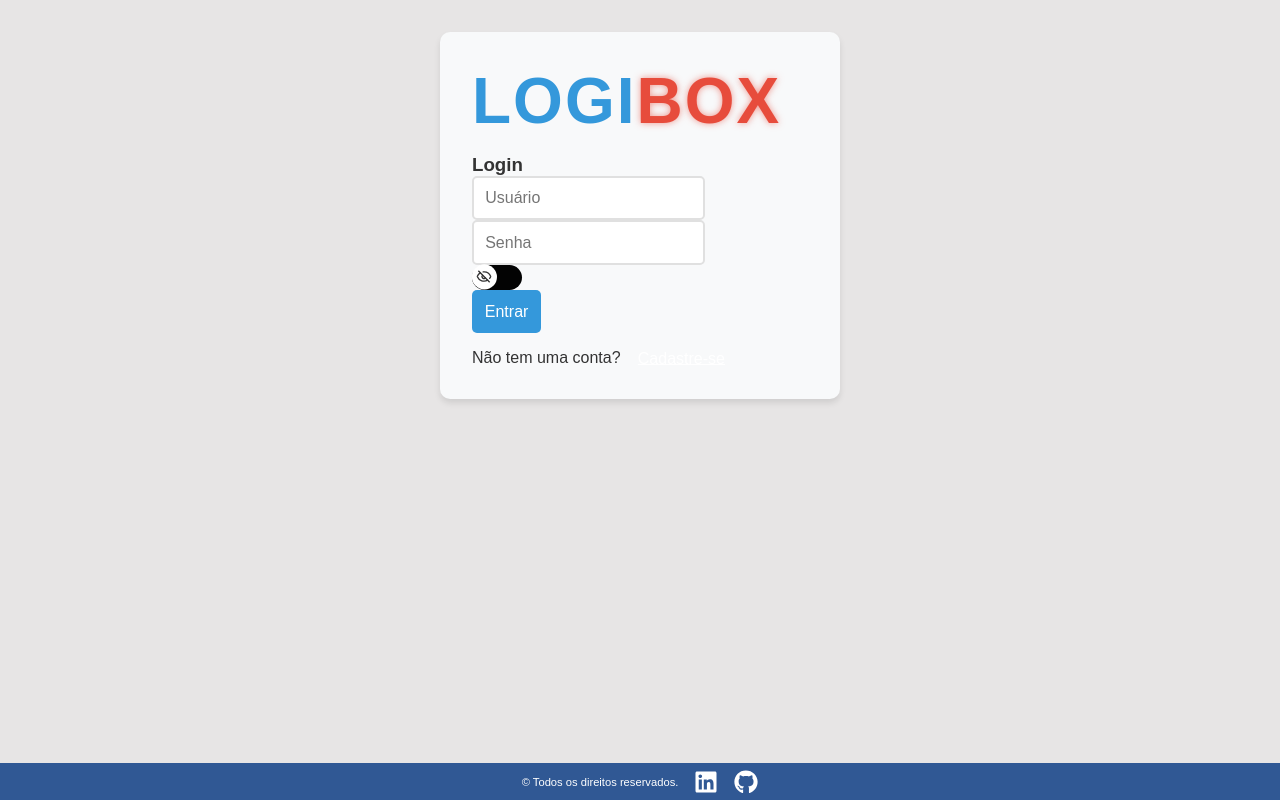
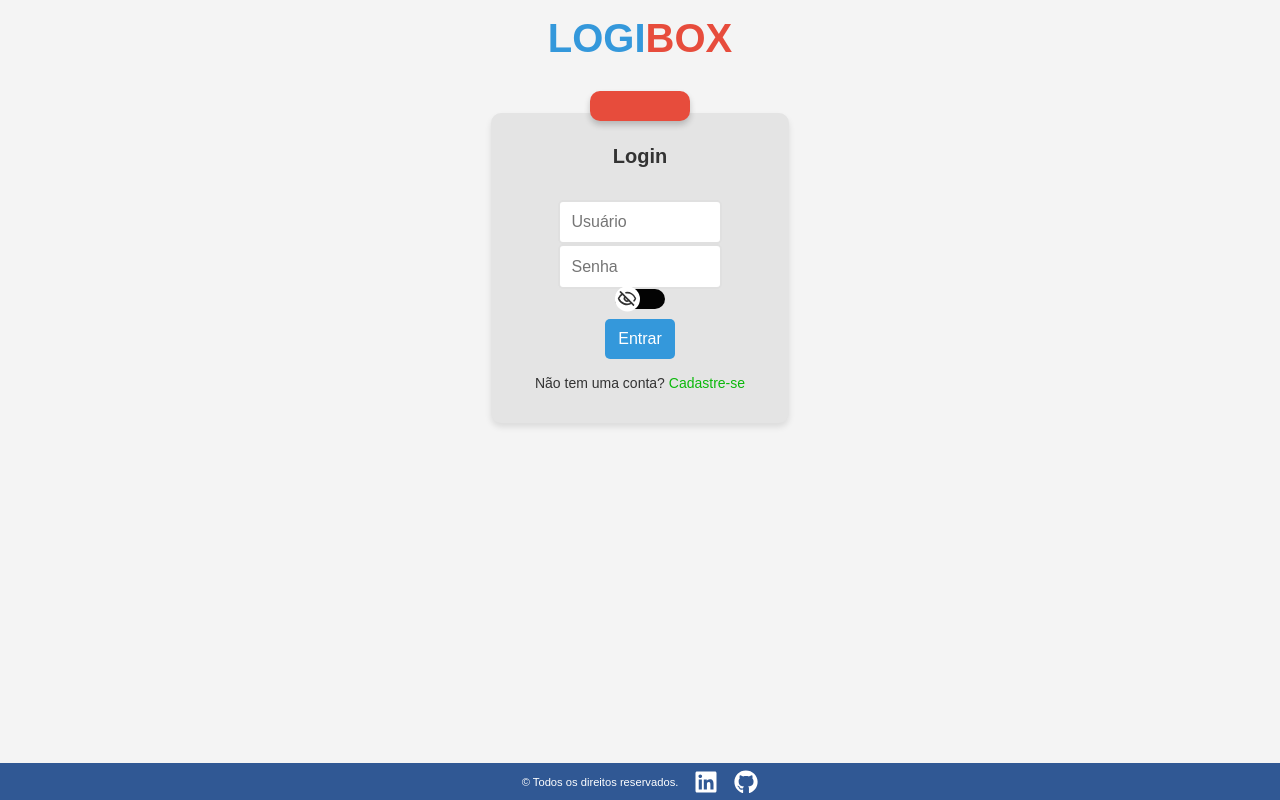
Before and after one commit to Klaudio0707/Tabela-Produtos-USD-F, a React (Create React App) app: page /login in a window 1280 px wide. Built offline with nearby package versions, Linux system fonts and the light colour scheme; no server answers.

Commit message:
animação do title - login

```diff
--- a/src/Pages/login.js
+++ b/src/Pages/login.js
@@ -44,9 +44,10 @@ const Login = () => {
       <h1 className="container-title">
         <span className="logi-title">Logi</span>
         <span className="box-title">Box</span>
+        <div className="box-container"></div>
       </h1>
+      <form className="form-login" onSubmit={handleSubmit}>
       <h3 className="title-login">Login</h3>
-      <form className="form-login" onSubmit={handleSubmit}>
         <div className="container-div-input">
         <input
           type="text"
@@ -76,12 +77,12 @@ const Login = () => {
           </div>
 
 
-        <button className="btn-Submit" type="submit">
+        <button className="btn-submit" type="submit">
           Entrar
         </button>
             </div>
 
-        <p className="text-Info-Login">
+        <p className="text-info-login">
           Não tem uma conta?{" "}
           <a className="btn-Register" href="/register">
             Cadastre-se
--- a/src/Styles/login.css
+++ b/src/Styles/login.css
@@ -1,54 +1,69 @@
-/* reset básico */
+/* Reset básico */
 * {
   margin: 0;
   padding: 0;
   box-sizing: border-box;
 }
 
-/* estilo do container principal */
+/* Estilo do container principal */
 .container-login {
-    max-width: 400px;
-    margin-top: 100px;
-    margin: 2rem auto;
-    padding: 2rem;
-    background-color: #f8f9fa;
-    border-radius: 10px;
-    box-shadow: 0 4px 6px rgba(0, 0, 0, 0.1);
-}
-
-.title-container {
-    text-align: center;
-    margin-top: 50px;
+  display: flex;
+  flex-direction: column;
+  align-items: center;
+  justify-content: flex-start;
+  min-height: 100vh;
+  background-color: #f4f4f4;
+  padding: 1rem;
 }
 
 /* Título geral */
 .container-title {
-    font-size: 4rem;
+  position: relative;
+  font-size: 2.5rem;
   font-weight: bold;
+  margin-bottom: 2rem;
+  color: #fff;
+  text-align: center;
   text-transform: uppercase;
-    letter-spacing: 2px;
-    display: inline-block;
 }
 
 /* Estilo para Logi */
 .logi-title {
-    color: #3498db; /* Azul para tecnologia */
-    position: relative;
-    animation: slideLogi 3s ease-in-out infinite;
+  color: #3498db;
+  animation: slide-logi 3s ease-in-out infinite;
 }
 
 /* Estilo para Box */
 .box-title {
-    color: #e74c3c; /* Vermelho para dinamismo */
-    position: relative;
-    animation: bounceBox 3s ease-in-out infinite, boxGlow 3s ease-in-out infinite;
+  color: #e74c3c;
+  animation: bounce-box 3s ease-in-out infinite;
 }
 
+/* Formulário de login */
 .form-login {
   display: flex;
   flex-direction: column;
   justify-content: center;
   gap: 1rem;
+  max-width: 350px;
+  margin: 20px auto;
+  padding: 2rem;
+  background-color: #e4e4e4;
+  border-radius: 10px;
+  box-shadow: 0 4px 6px rgba(0, 0, 0, 0.1);
+}
+
+.title-login {
+  font-size: 1.25rem;
+  text-align: center;
+  margin-bottom: 1rem;
+  color: #333;
+}
+
+.container-div-input {
+  display: flex;
+  flex-direction: column;
+ align-items: center;
 }
 
 .input-login-user,
@@ -57,50 +72,41 @@
   border: 2px solid #e0e0e0;
   border-radius: 5px;
   font-size: 1rem;
+
+  width: 70%;
   transition: border-color 0.3s ease;
 }
 
 .input-login-user:focus,
 .input-login-password:focus {
   outline: none;
-    border-color: #007bff;
+  border-color: #3498db;
 }
 
-.btn-Submit,
-.btn-Register {
-    padding: 0.8rem;
+.btn-submit {
+  padding: 0.7rem;
   border: none;
   border-radius: 5px;
   font-size: 1rem;
+  width: 70px;
   cursor: pointer;
+  background-color: #3498db;
+  color: #fff;
   transition: background-color 0.3s ease;
-    text-align: center;
+  margin-top: 10px;
+  justify-content: center;
 }
 
-.btn-Submit {
-    background-color: #3498db;
-    color: #fff;
-}
-
-.btn-Submit:hover {
+.btn-submit:hover {
   background-color: #2980b9;
 }
 
-.btn-Register {
-    color: #fff;
-    margin-top: 1px;
-}
-
-.password-container {
-    display: flex;
-    flex-direction: column;
-    align-items: center;
-}
-
+/* Alternador de exibição de senha */
 .toggle-switch {
   display: flex;
+  align-items: center;
   width: 50px;
-    height: 25px;
+  height: 20px;
   border-radius: 12.5px;
   background-color: #e0e0e0;
   position: relative;
@@ -119,7 +125,7 @@
 .toggle-indicator {
   width: 25px;
   height: 25px;
-    background-color: white;
+  background-color: #fff;
   border-radius: 50%;
   position: absolute;
   top: 50%;
@@ -130,63 +136,100 @@
 .toggle-switch.on .toggle-indicator {
   transform: translate(25px, -50%);
 }
-
 .icon {
   background-color: inherit; /* Herda a cor de fundo da div */
-    padding: 4px;
+  padding: 2px;
   border-radius: 50%;
   color: inherit; /* Adiciona a cor do texto do ícone (herda a cor do fundo) */
-    font-size: 1.2rem; /* Ajusta o tamanho do ícone */
+  font-size: 1rem; /* Ajusta o tamanho do ícone */
   display: flex;
   justify-content: center;
   align-items: center;
 }
 
-.error-Login {
+/* Mensagens de erro e links */
+.error-login {
   color: #dc3545;
-    font-size: 0.7rem;
+  font-size: 0.875rem;
   margin-top: 10px;
   text-align: center;
 }
 
 .text-info-login {
-    font-size: 0.7rem;
+  font-size: 0.875rem;
   text-align: center;
 }
 
 .text-info-login a {
   color: #0bb90b;
-    text-decoration: none; /* Remove o sublinhado da tag a */
+  text-decoration: none;
 }
 
 .text-info-login a:hover {
-    text-decoration: underline; /* Adiciona o sublinhado ao passar o mouse */
+  text-decoration: underline;
 }
-@keyframes slideLogi {
+ /* Estilo para Logi */
+ .logi-title {
+  display: inline-block;
+  color: #3498db; /* Azul para tecnologia */
+  animation: slideLogi 3s ease-in-out infinite;
+}
+
+/* Estilo para Box */
+.box-title {
+  display: inline-block;
+  color: #e74c3c; /* Vermelho para dinamismo */
+  animation: bounceBox 3s ease-in-out infinite, boxGlow 3s ease-in-out infinite;
+}
+/* Animações */
+@keyframes boxAppear {
   0% {
-      transform: translateX(0);
+      opacity: 0;
+      transform: scale(0);
   }
-    50% {
-      transform: translateX(10px); /* Leve movimento para frente */
+  70% {
+      opacity: 0; /* A caixa ainda não aparece */
   }
   100% {
-      transform: translateX(0); /* Volta para a posição inicial */
+      opacity: 1;
+      transform: scale(1); /* A caixa aparece */
   }
 }
 
+.box-container {
+  width: 100px; /* Largura da caixa */
+    height: 30px; /* Altura maior para parecer uma caixa */
+    background-color: #e74c3c; /* Cor da caixa */
+    position: absolute;
+    bottom: -60px; /* Posiciona abaixo do "Box" */
+    left: 50%;
+    transform: translateX(-50%);
+    opacity: 0;
+    border-radius: 10px; /* Bordas arredondadas */
+    box-shadow: 0 4px 6px rgba(0, 0, 0, 0.2); /* Sombra para efeito 3D */
+    animation: boxAppear 1.5s ease-in-out forwards; /* Animação da caixa */
+  }
+
 /* Animação: Salto vertical para Box */
-  @keyframes bounceBox {
+@keyframes boxAppear {
   0% {
-      transform: translateY(0);
+      opacity: 0;
+      transform: translateX(-50%) scale(0); /* Começa invisível e pequena */
   }
-    50% {
-      transform: translateY(-15px); /* Salto para cima */
+  70% {
+      opacity: 0; /* A caixa ainda não aparece */
   }
   100% {
-      transform: translateY(0); /* Retorno à posição inicial */
+      opacity: 1;
+      transform: translateX(-50%) scale(1); /* A caixa aparece */
   }
 }
 
+.box-title {
+  display: inline-block;
+  color: #e74c3c;
+  animation: bounceBox 1.5s ease-in-out forwards; /* Animação de queda */
+}
 /* Animação: Efeito de brilho para Box */
 @keyframes boxGlow {
   0% {
@@ -200,21 +243,27 @@
   }
 }
 
-/* Media queries para tela menor */
+/* Responsividade */
 @media (max-width: 600px) {
   .container-login {
-        margin: 1rem;
+    padding: 1.5rem;
+  }
+
+  .container-title {
+    font-size: 2rem;
+  }
+
+  .form-login {
     padding: 1.5rem;
   }
 
   .title-login {
-        font-size: 1.75rem;
+    font-size: 1rem;
   }
 
   .input-login-user,
   .input-login-password,
-    .btn-submit,
-    .btn-register {
-        font-size: 0.9rem;
+  .btn-submit {
+    font-size: 0.875rem;
   }
 }
```
Lines whose indentation alone changed are shown as unchanged.
